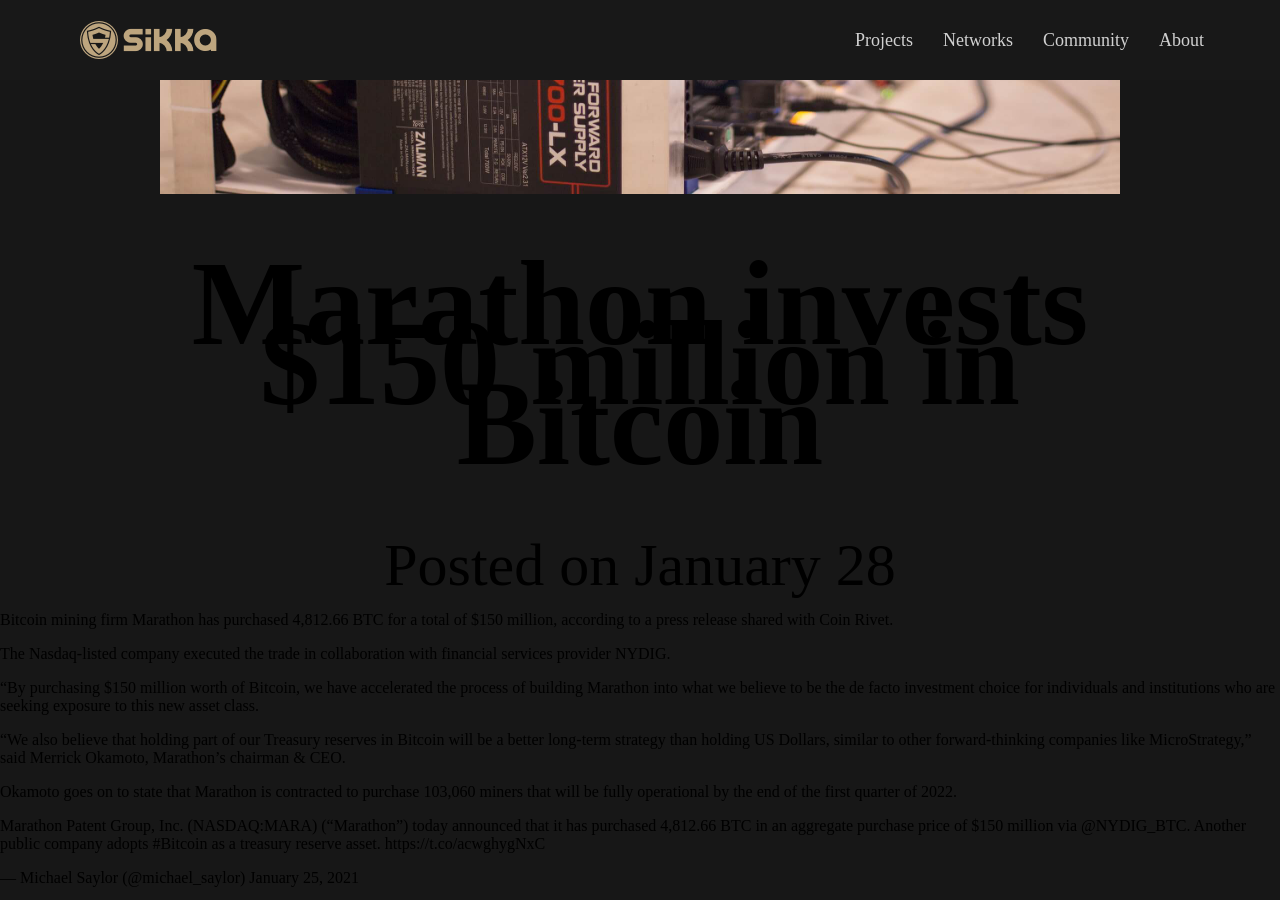
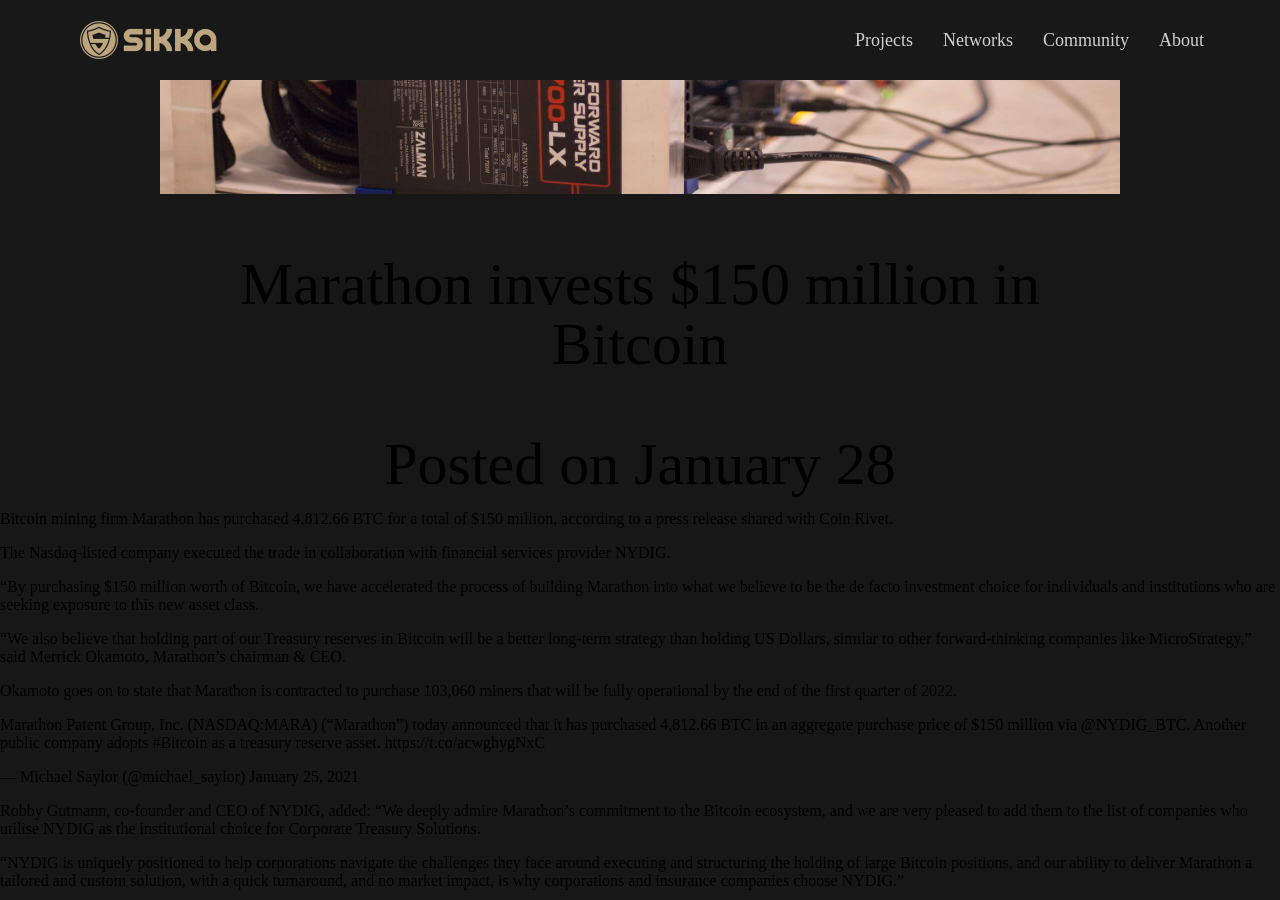
Before and after one commit to King860810/newweb, a Jekyll site: the page built from _posts/2021-01-28-Tendermint.md, in a window 1280 px wide and 900 px high, scrolled down 506 px. Built offline with Jekyll 4.4.1, drawn with Linux system fonts in a browser that asks for light colours.

Commit message:
Update header.html

```diff
--- a/_includes/header.html
+++ b/_includes/header.html
@@ -38,7 +38,7 @@
     <div class="row">
       <div class="col-xl-8 offset-xl-2 col-lg-10 offset-lg-1">
         <div class="{{ include.type }}-heading">
-          <h1>{% if page.title %}{{ page.title }}{% else %}<br/>{% endif %}</h1>
+          <p>{% if page.title %}{{ page.title }}{% else %}<br/>{% endif %}</p>
           {% if page.subtitle %}
             {% if include.type == "page" %}
               <hr class="small">
```
